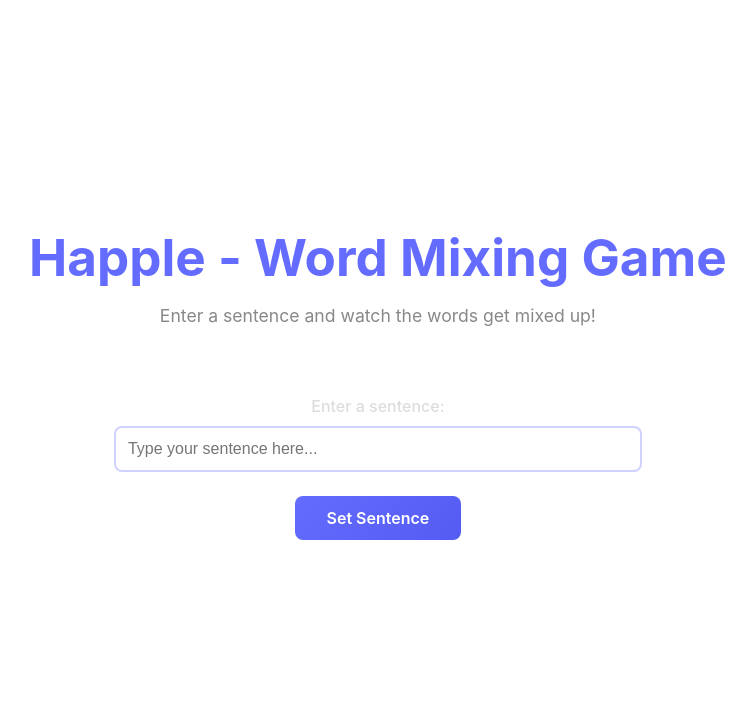
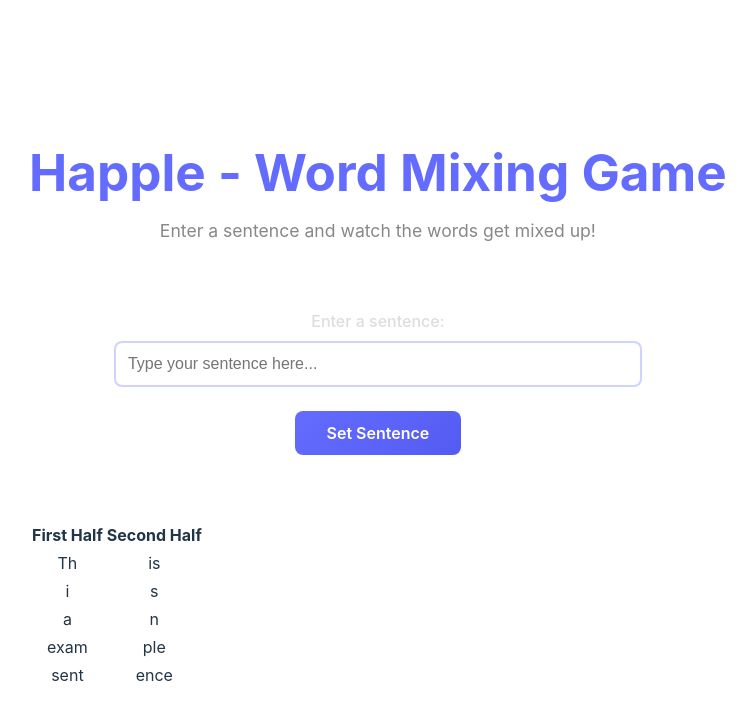
Before and after one commit to spaceprimate/happle, a React (Vite) app: page / in a window 1280 px wide. Shown: the top 720 px of the page, without its empty margins (3-759 px from the left). Built offline with nearby package versions, Linux system fonts and the light colour scheme.

Commit message:
added new generate component, really more a proof of concept

```diff
--- a/src/App.tsx
+++ b/src/App.tsx
@@ -1,5 +1,6 @@
 import React, { useState } from 'react';
 import './App.css';
+import Generate from './Generate';
 
 interface HappleProps {
   sentence: string;
@@ -125,6 +126,7 @@ function App() {
 
         {currentSentence && <Happle sentence={currentSentence} />}
       </main>
+      <Generate />
     </div>
   );
 }
--- /dev/null
+++ b/src/Generate.tsx
@@ -0,0 +1,37 @@
+import React from 'react';
+
+const sentence = "This is an example sentence";
+
+function splitWordInHalf(word: string): [string, string] {
+  const mid = Math.ceil(word.length / 2);
+  return [word.slice(0, mid), word.slice(mid)];
+}
+
+function generate(): [string, string][] {
+  return sentence.split(' ').map(splitWordInHalf);
+}
+
+const Generate: React.FC = () => {
+  const rows = generate();
+
+  return (
+    <table>
+      <thead>
+        <tr>
+          <th>First Half</th>
+          <th>Second Half</th>
+        </tr>
+      </thead>
+      <tbody>
+        {rows.map(([first, second], idx) => (
+          <tr key={idx}>
+            <td>{first}</td>
+            <td>{second}</td>
+          </tr>
+        ))}
+      </tbody>
+    </table>
+  );
+};
+
+export default Generate;
```
Also changed, not shown: 1 other file (tests, documents, lock files or other folders).
